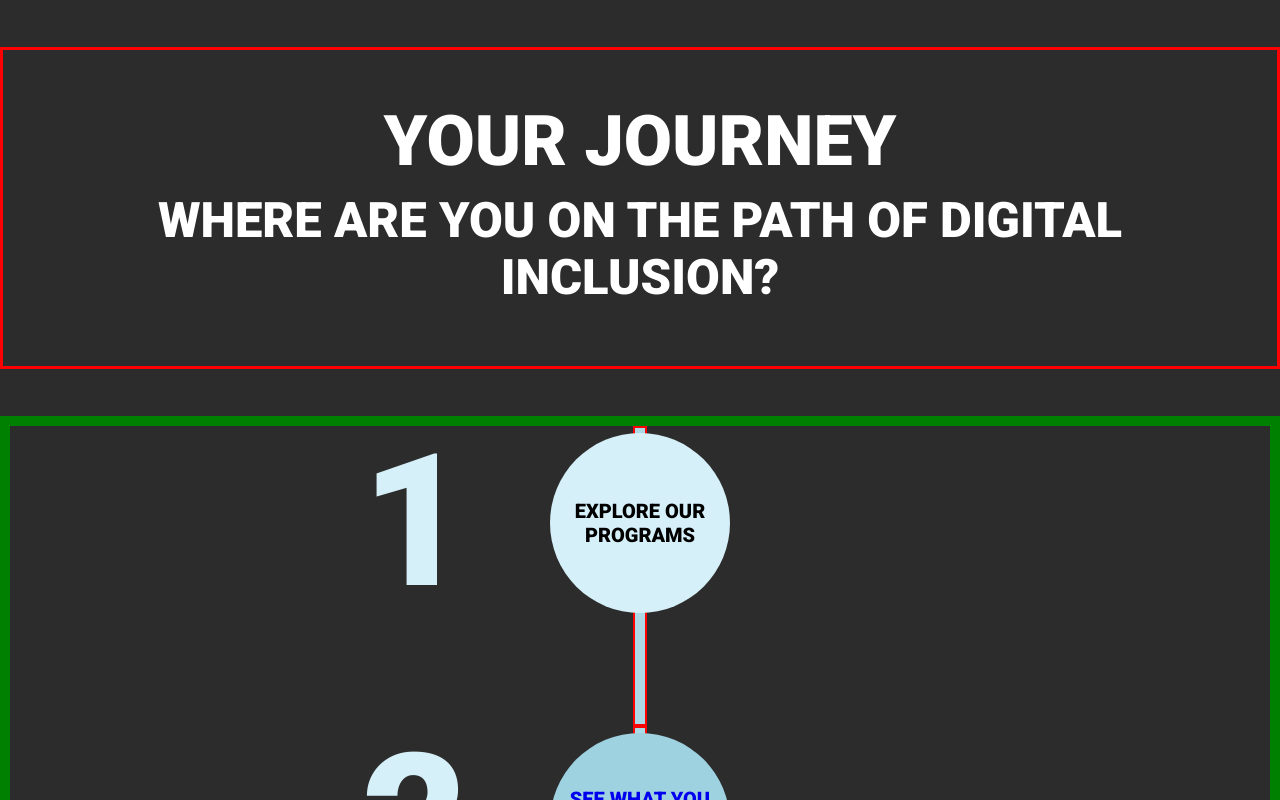
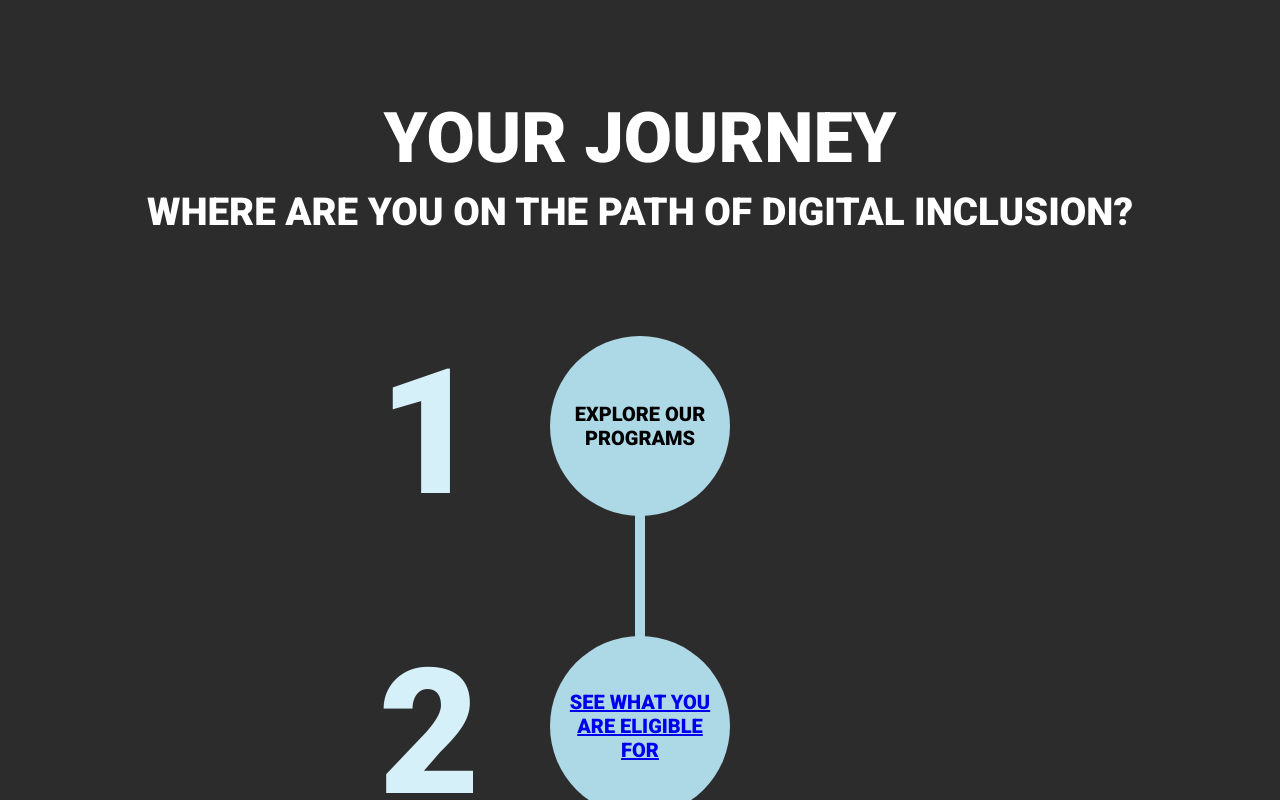
Before and after one commit to CS-SG-Studio/San-Jose-MOTI, a React (Create React App) app in the folder san-jose-digital/: page / in a window 1280 px wide. Shown: the top 800 px of the page. Built offline with nearby package versions, Linux system fonts and the light colour scheme.

Commit message:
journey map format

```diff
--- a/san-jose-digital/src/screens/JourneyMap/JourneyMap.js
+++ b/san-jose-digital/src/screens/JourneyMap/JourneyMap.js
@@ -61,6 +61,7 @@ function JourneyMap() {
               </span>
             </div>
             {/* <div className="connector second1"></div> */}
+            <div className="popups">
               {openQuestionnaire && (
                 <Switch>
                   <Route path="/Questionnaire">
@@ -68,6 +69,7 @@ function JourneyMap() {
                   </Route>
                 </Switch>
               )}
+            </div>
 
             {/* <div className="connector second2"></div> */}
           </div>
@@ -77,11 +79,6 @@ function JourneyMap() {
           {/* <div className="digit">3</div> */}
           <div className="on-right">
             <div className="circles third">
-            wow
-            <br />
-            omg
-            <br />
-            omg
               <span className="instruction">LEARN MORE ABOUT THE GRANTEES</span>
             </div>
             {/* <div className="connector third"></div> */}
@@ -96,6 +93,7 @@ function JourneyMap() {
                 STAY IN THE LOOP
               </span>
             </div>
+            <div className="popups">
               {openContactForm && (
                 <>
                   <div className="connector fourth"></div>
@@ -104,6 +102,7 @@ function JourneyMap() {
               )}
             </div>
           </div>
+        </div>
         {isOpen && <Step1 handleClose={togglePopup} />}
       </div>
     </Router>
--- a/san-jose-digital/src/screens/JourneyMap/JourneyMapStyle.css
+++ b/san-jose-digital/src/screens/JourneyMap/JourneyMapStyle.css
@@ -1,19 +1,8 @@
-/* body * {
-  display: flex;
-  flex-direction: column;
-} */
-
 * {
   font-family: "Roboto", sans-serif;
 }
 
-.test {
-  display:flex;
-  position:relative;
-}
-
 .title {
-  border: 3px solid red;
   color: rgba(255, 255, 255, 1);
   font-weight: Bold;
   padding: 50px;
@@ -24,12 +13,11 @@
   margin-block-start: 0;
   margin-block-end: 0;
   padding: 10px;
-  font-size: 0.7em;
+  font-size: 0.55em;
 }
 
 .page {
   counter-reset: listCounter;
-  border: 10px solid green;
   display: flex;
   flex-direction: column;
   justify-content: center;
@@ -37,7 +25,6 @@
 }
 
 .stack {
-  border: 2px solid red;
   counter-increment: listCounter;
   display: flex;
   flex-direction: column;
@@ -52,27 +39,50 @@
   flex-direction: column;
   /* justify-content: flex-start; */
   align-items: center;
+  position: relative;
   width: 0;
-  flex:1;
+  flex: 1;
 }
 
+.popups {
+  display: flex;
+  margin-top: 50px;
+  margin-bottom: 75px;
+}
 /* make last connector disappear */
 .stack:last-child .on-right {
-  background-color:inherit;
+  background-color: inherit;
   border: 0;
 }
 
+.circles {
+  background: lightblue;
+
+  width: min(max(30vw, 130px), 180px);
+  height: min(max(30vw, 130px), 180px);
+  border-radius: 50%;
+  opacity: 1;
+  display: flex;
+  justify-content: center;
+  padding: 10px;
+  margin-top: -10px;
+}
+
+.circles:hover {
+  cursor: pointer;
+}
 /* numbering on the page */
-.on-right::before {
+.circles::before {
   content: counter(listCounter);
   display: flex;
-  position: relative;
+  position: absolute;
   color: rgba(213, 240, 248, 1);
   font-weight: bold;
-  margin: -20px;
+  margin-top: -15px;
   /* distance of number from circle step */
-  right: min(max(30vw, 100px), 225px);
-  font-size: min(max(15vw, 150px),185px);
+  right: min(max(30vw, 100px), 160px);
+  font-size: min(max(15vw, 150px), 175px);
+  height: inherit;
 }
 
 /* .digit {
@@ -84,26 +94,13 @@
   font-weight: Bold;
 } */
 
-.circles {
-  width: min(max(30vw, 130px), 180px);
-  height: min(max(30vw, 130px), 180px);
-  border-radius: 50%;
-  opacity: 1;
-  display: flex;
-  justify-content: center;
-  position: absolute;
-}
-
 /* styling for the instructions/text */
 .instruction {
-  width: 90%;
   color: rgba(0, 0, 0, 1);
   font-weight: Bold;
   font-size: min(max(3.5vw, 14px), 20px);
-  opacity: 1;
   display: flex;
   align-items: center;
-  background: transparent;
 }
 
 .instruction:hover {
@@ -112,8 +109,7 @@
 }
 
 /* styling for the circles */
-
-.circles.first {
+/* .circles.first {
   background: rgba(213, 240, 248, 1);
 }
 
@@ -127,14 +123,10 @@
 
 .circles.fourth {
   background: #298aa7;
-}
-
-.circles:hover {
-  cursor: pointer;
-}
+} */
 
 /* styling for the connectors */
-.connector {
+/* .connector {
   width: 8px;
   height: 150px;
   opacity: 1;
@@ -165,4 +157,4 @@
 .connector.fourth {
   height: 75px;
   background: linear-gradient(rgba(41, 138, 166, 1), rgb(201, 211, 214));
-}
+} */
```
Lines whose indentation alone changed are shown as unchanged.
